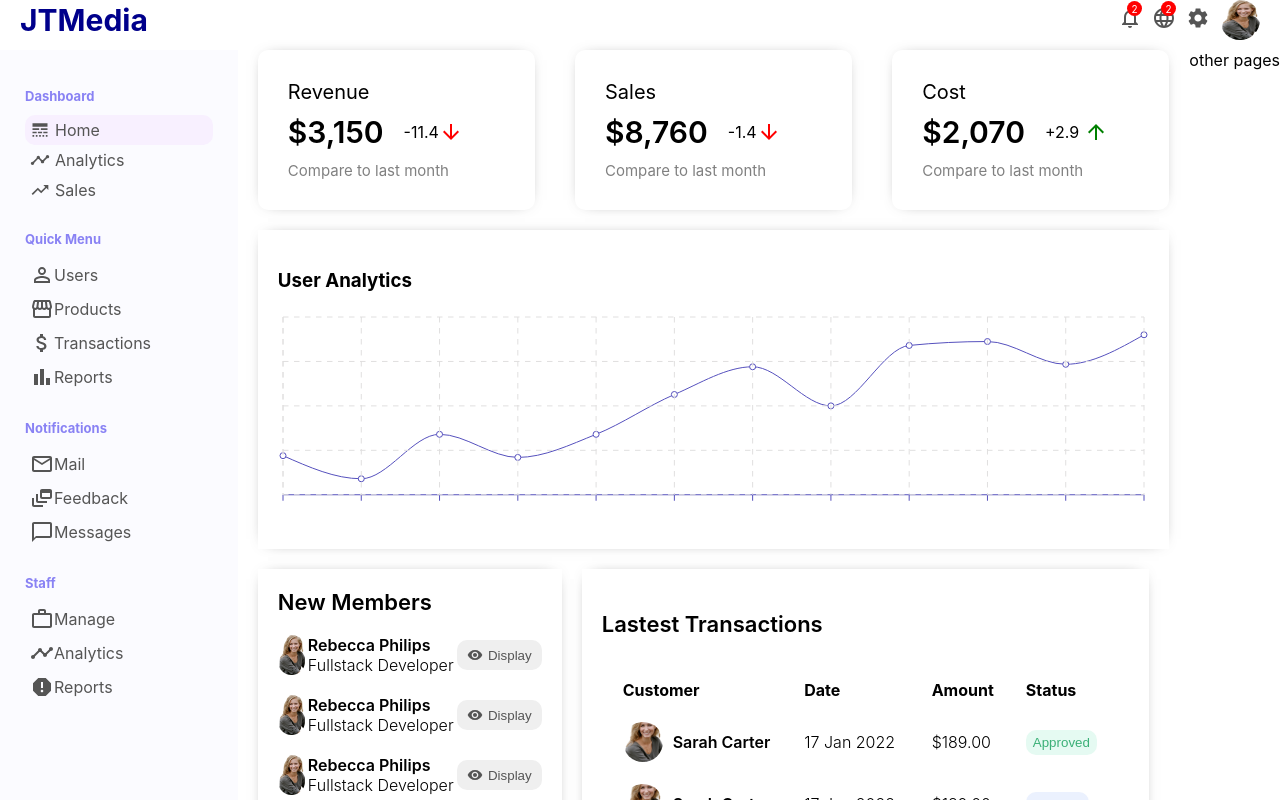
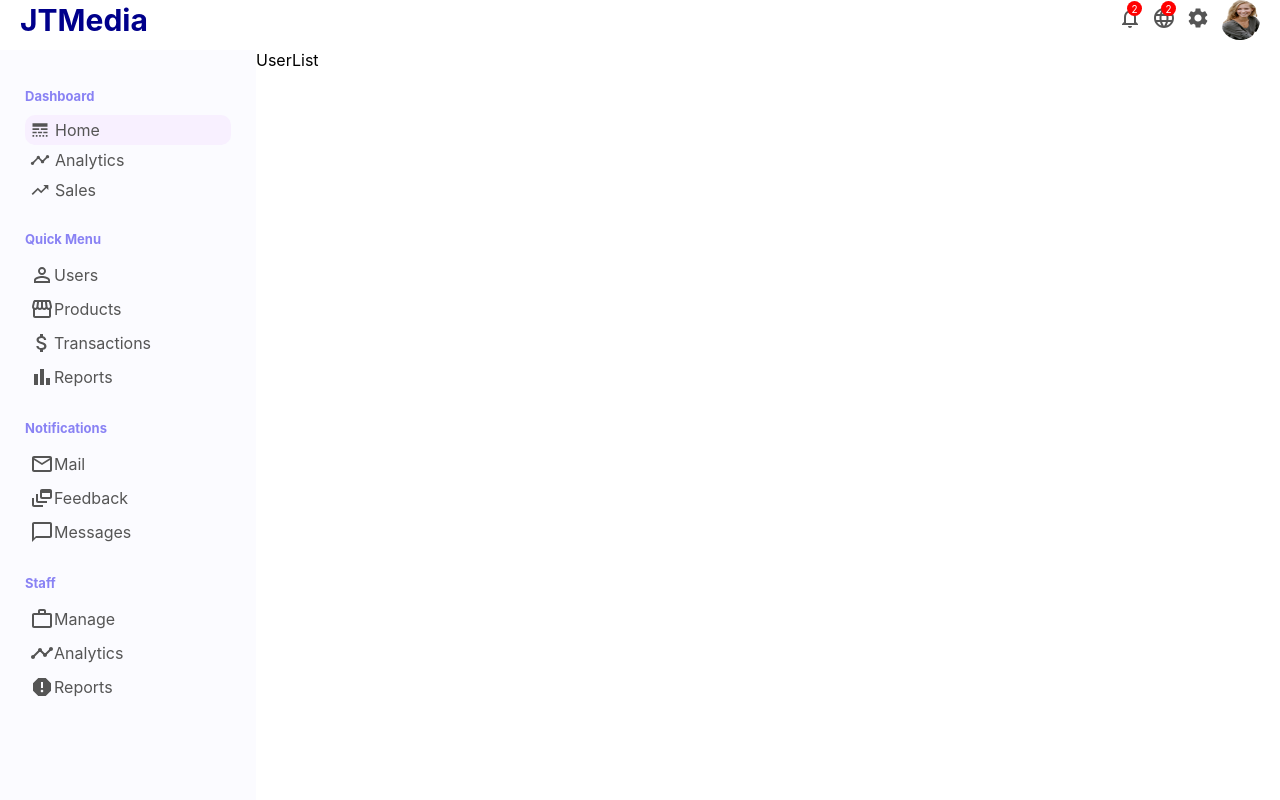
Before and after one commit to Justina177/Admin-Dashboard, a React (Create React App) app: page /users in a window 1280 px wide. Shown: the top 800 px of the page. Built offline with nearby package versions, Linux system fonts and the light colour scheme.

Commit message:
implemented react router

```diff
--- a/src/App.js
+++ b/src/App.js
@@ -3,17 +3,23 @@
 import Sidebar from './Components/Sidebar/Sidebar';
 import Topbar from './Components/Topbar/Topbar';
 import Home from './pages/home/Home';
+import { BrowserRouter as Router, Routes, Route } from 'react-router-dom';
+import UserList from './pages/userList/UserList';
 
 function App() {
   return (
-    <div className="App">
-      <Topbar />
-      <div className="container" >
-      <Sidebar />
-      <Home />
-      <div className="other">other pages</div>
-      </div>
-    </div>
+    <Router>
+        <Topbar />
+        <div className="container" >
+        <Sidebar />
+        <Routes>
+          <Route exact path="/" element={ <Home /> } />
+
+          <Route path="/users" element={<UserList /> } />
+
+        </Routes>
+        </div>
+    </Router>
   );
 }
 
--- /dev/null
+++ b/src/pages/userList/UserList.css
@@ -0,0 +1,3 @@
+.userList {
+    flex: 4;
+}
--- /dev/null
+++ b/src/pages/userList/UserList.jsx
@@ -0,0 +1,11 @@
+import React from 'react';
+import './UserList.css';
+
+export default function UserList() {
+  return (
+    <div className="userList">
+        UserList
+
+    </div>
+  )
+}
```
